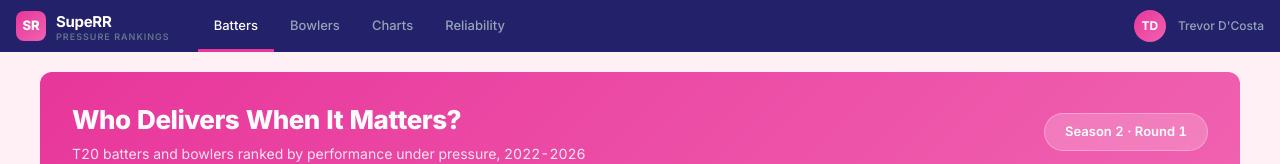
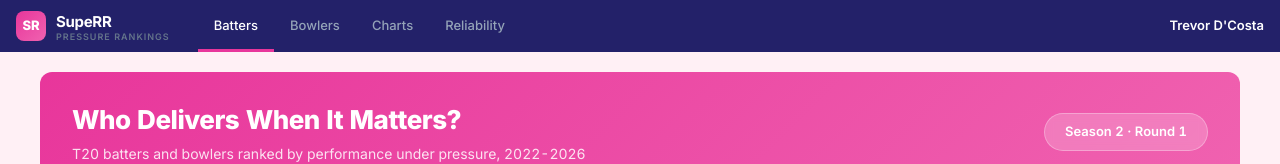
Before and after one commit to dcostat04/SuperRR-Trevor, a plain HTML site: page index.html in a window 1280 px wide. Shown: the top 164 px of the page. Drawn offline with nearby package versions, Linux system fonts and the light colour scheme.

Commit message:
Remove avatar circle, show name only in nav
Co-Authored-By: Claude Opus 4.6 <noreply@anthropic.com>
Claude-Session: https://claude.ai/code/session_01Ki4g3Qrji7sSDnFMQHuykG

```diff
--- a/index.html
+++ b/index.html
@@ -479,7 +479,7 @@ canvas { width: 100% !important; }
     <button class="nav-tab" data-tab="reliability">Reliability</button>
   </div>
   <div class="nav-right">
-    <div class="nav-avatar">TD</div><span style="color:#94A3B8;font-size:12px;font-weight:500">Trevor D'Costa</span>
+    <span style="color:#fff;font-size:13px;font-weight:600">Trevor D'Costa</span>
   </div>
 </nav>
 
```
